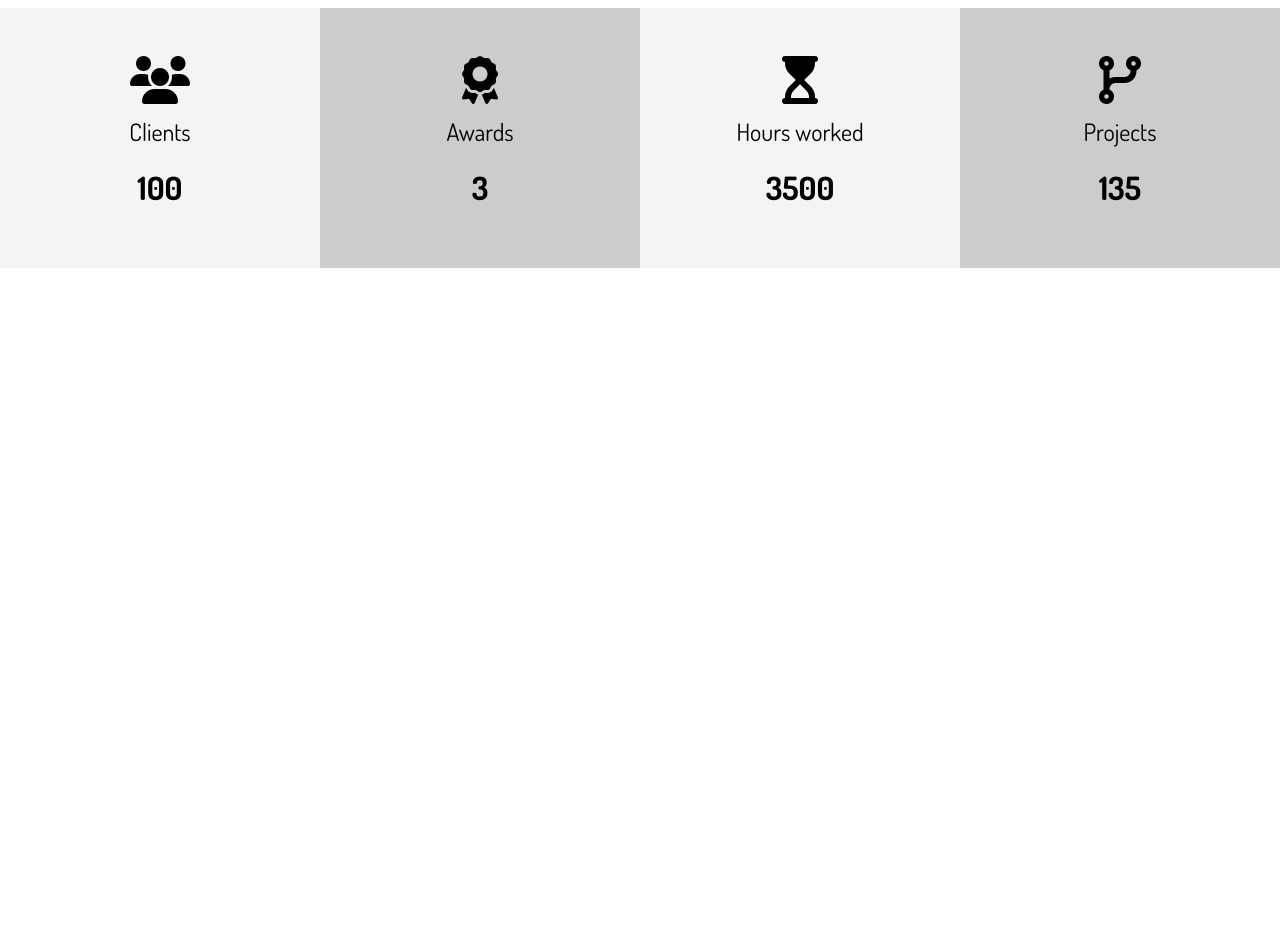
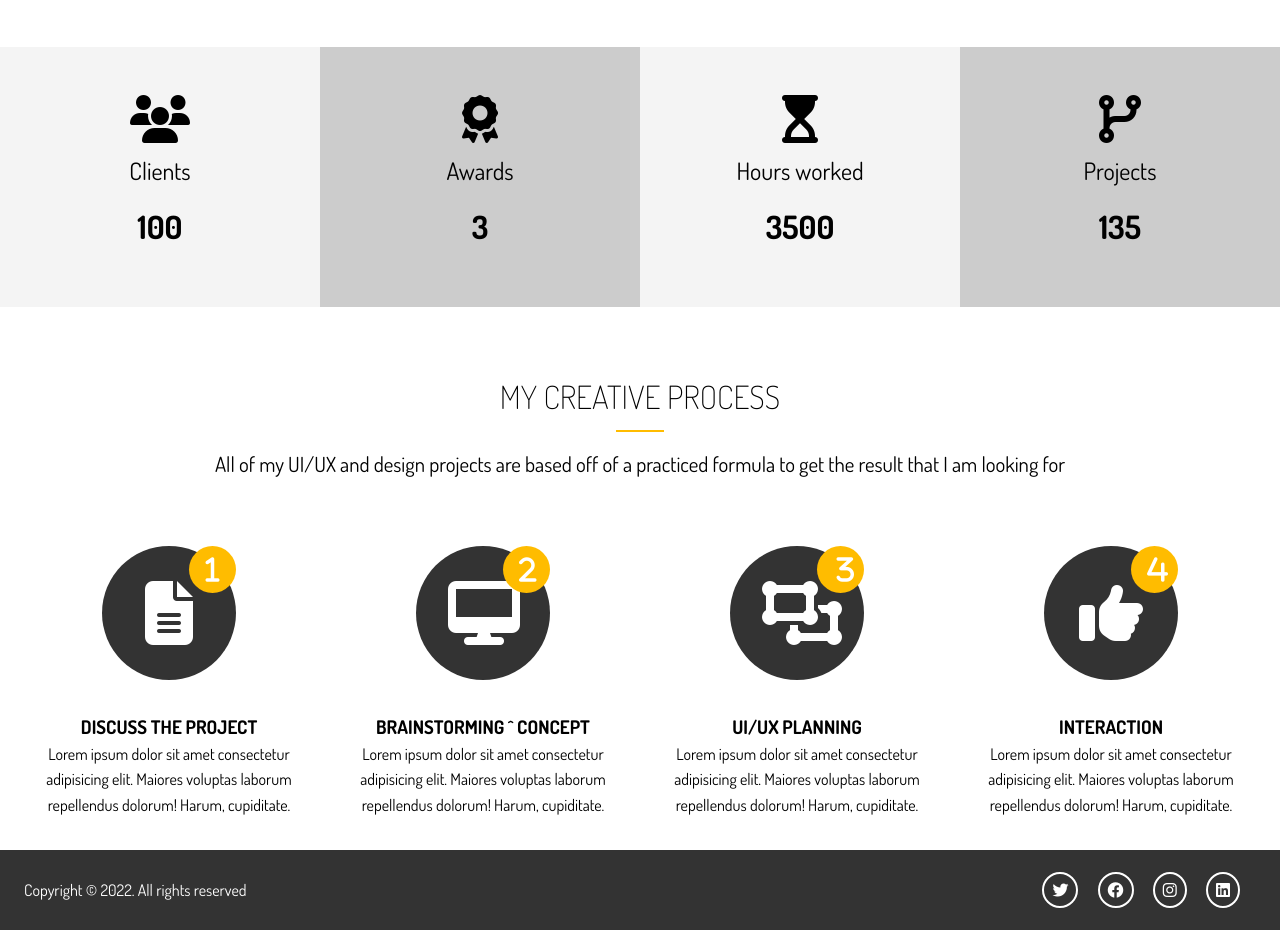
Before and after one commit to Divisible/Portfolio-website-with-SCSS, a website: page dist/index.html in a window 1280 px wide. Shown: the part 1178-2108 px from the top of the page. Before the commit the page ends 1478 px from the top, so only its background shows below. Drawn offline with Linux system fonts and the light colour scheme.

Commit message:
Section C & Footer

```diff
--- a/scss/_config.scss
+++ b/scss/_config.scss
@@ -5,3 +5,12 @@ $light-color: #f4f4f4;
 $medium-color: #ccc;
 $dark-color: #333;
 $bg-image: url(../img/showcase.jpg);
+
+// Set text color
+@function set-text-color($color) {
+  @if(lightness($color) > 50) {
+    @return #000;
+  } @else {
+    @return #fff;
+  }
+}
--- a/scss/_utilities.scss
+++ b/scss/_utilities.scss
@@ -60,3 +60,20 @@ input[class^="btn-"]:hover {background-color: $main-color;}
   &-3 {margin: 3rem 0;}
   &-4 {margin: 4rem 0;}
 }
+
+.section-title {
+  font-size: 2rem;
+  display: block;
+  padding-bottom: 0.5rem;
+  text-align: center;
+  font-weight: 100;
+  text-transform: uppercase;
+}
+
+.bottom-line {
+  height: 2px;
+  width: 3rem;
+  background: $main-color;
+  display: block;
+  margin: 0 auto 1rem auto;
+}
--- a/scss/main.scss
+++ b/scss/main.scss
@@ -1,8 +1,8 @@
 @import "config";
 @import "utilities";
 
-// General styles
-*, *::before, *::after {
+// General Styles
+*, *::after, *::before {
   margin: 0;
   padding: 0;
   box-sizing: border-box;
@@ -21,11 +21,10 @@ a {
 
 ul {list-style: none;}
 
-h2, h2, h4 {text-transform: uppercase;}
+h1, h2, h3, h4 {text-transform: uppercase;}
 
 img {width: 100%;}
 
-// Logo
 #logo {
   width: 70px;
   height: 70px;
@@ -33,7 +32,7 @@ img {width: 100%;}
   text-transform: uppercase;
 }
 
-// Main nav
+// Main Nav
 #main-nav {
   display: flex;
   justify-content: space-between;
@@ -44,9 +43,10 @@ img {width: 100%;}
   li {padding: 1rem 1.5rem;}
 
   a {
+    text-decoration: none;
     color: #fff;
     text-transform: uppercase;
-    border-bottom: 3px solid transparent;
+    border-bottom: 3px transparent solid;
     padding-bottom: 0.5rem;
     transition: border-color 0.5s;
 
@@ -59,44 +59,44 @@ img {width: 100%;}
 // Header
 #header {
   &-home {
-    background: $bg-image no-repeat center right/cover;
+    background: $bg-image no-repeat center right / cover;
     height: 100vh;
     color: #fff;
 
-    // Header content
     .header-content {
       text-align: center;
-      padding: 20%;
-    }
+      padding-top: 20%;
 
       h1 {
         font-size: 4rem;
         line-height: 1.2;
       }
     }
+  }
 
   &-inner {
-
+    background: $bg-image no-repeat 20% 30% / cover;
+    height: 5.5rem;
+    border-bottom: 3px solid $main-color;
   }
 }
 
-// Home sections
+// Home Sections
 #home {
-  // Section a
   &-a {
     .specials {
       margin-top: 3rem;
       display: grid;
       grid-gap: 1rem;
       grid-template-columns: repeat(4, 1fr);
-    }
 
       .fas {
         color: $main-color;
         padding-bottom: 0.4rem;
       }
     }
-  // Section b
+  }
+
   &-b {
     .stats {
       display: grid;
@@ -112,6 +112,7 @@ img {width: 100%;}
           font-weight: bold;
         }
       }
+
       div {
         padding: 3rem 0;
 
@@ -121,4 +122,82 @@ img {width: 100%;}
       }
     }
   }
+
+  // Home Section C
+  &-c {
+    .process {
+      display: grid;
+      grid-template-columns: repeat(4, 1fr);
+      grid-gap: 1.5rem;
+      text-align: center;
+
+
+      &-step {
+        position: absolute;
+        top: 0;
+        right: 0;
+        font-size: 28px;
+        background: $main-color;
+        border-radius: 50%;
+        height: 15px;
+        width: 15px;
+        line-height: 15px;
+        padding: 1rem;
+        transition: all 1s;
+        color: set-text-color($dark-color);
+        box-sizing: content-box;
       }
+
+      &-icon {
+        border-radius: 50%;
+        background: $dark-color;
+        padding: 2rem;
+        width: 70px;
+        height: 70px;
+        line-height: 70px;
+        text-align: center;
+        position: relative;
+        transition: all 1s;
+        color: set-text-color($dark-color);
+        box-sizing: content-box;
+
+        &:hover {
+          background: $main-color;
+          width: 90px;
+          height: 90px;
+          line-height: 90px;
+
+          .process-step {
+            background: $dark-color;
+            color: set-text-color($dark-color);
+          }
+        }
+      }
+    }
+  }
+}
+
+// Footer
+#main-footer {
+  background: $dark-color;
+  color: #fff;
+  height: 5rem;
+
+  .footer-content {
+    display: flex;
+    justify-content: space-between;
+    height: 5rem;
+    align-items: center;
+
+    .social .fab {
+      margin-right: 1rem;
+      border: 2px solid #fff;
+      border-radius: 50%;
+      text-align: center;
+      padding: 0.5rem;
+      cursor: pointer;
+
+      &:hover {background: $main-color;}
+    }
+  }
+}
```
Also changed, not shown: dist/css/main.css, dist/index.html. Lines whose indentation alone changed are shown as unchanged.
